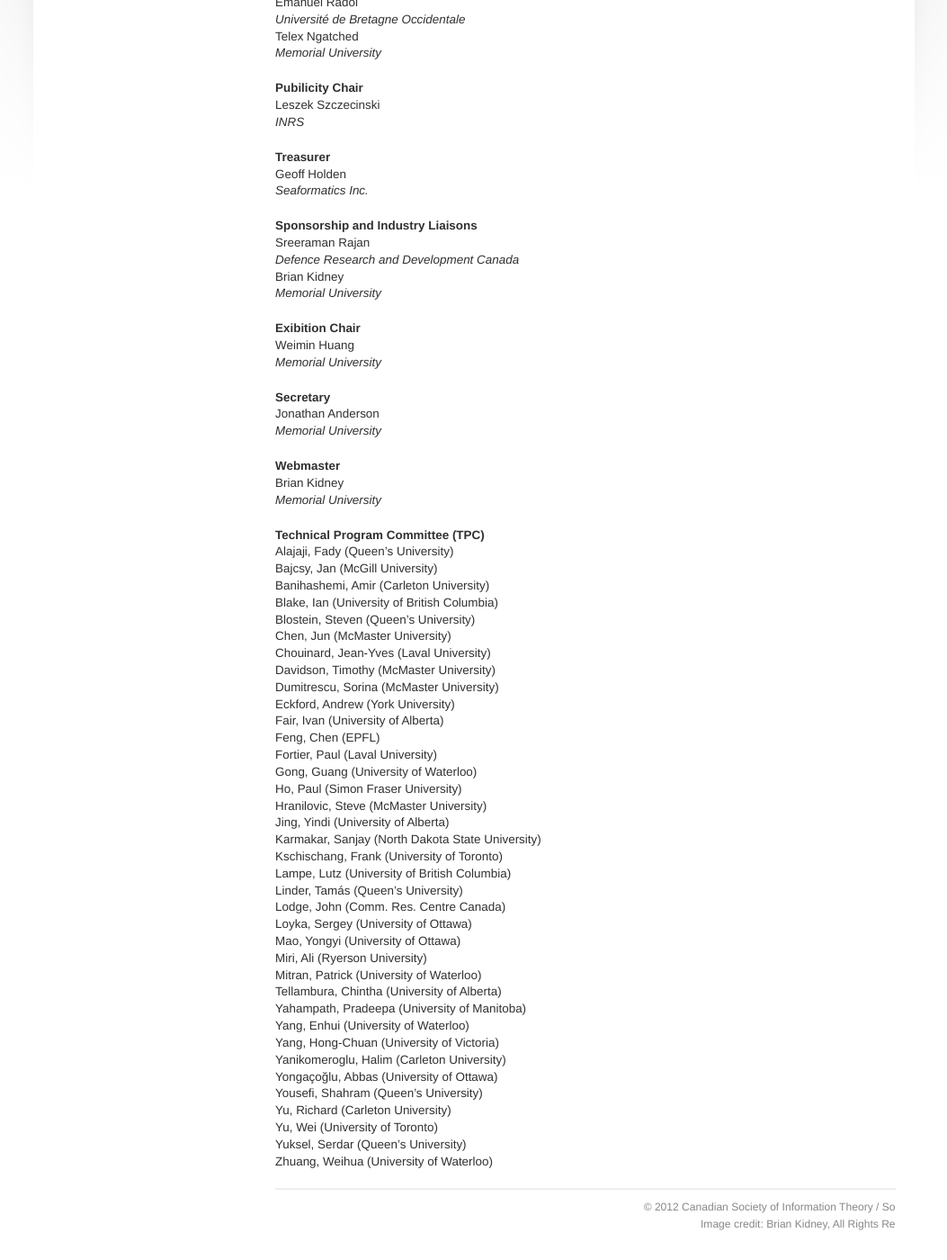
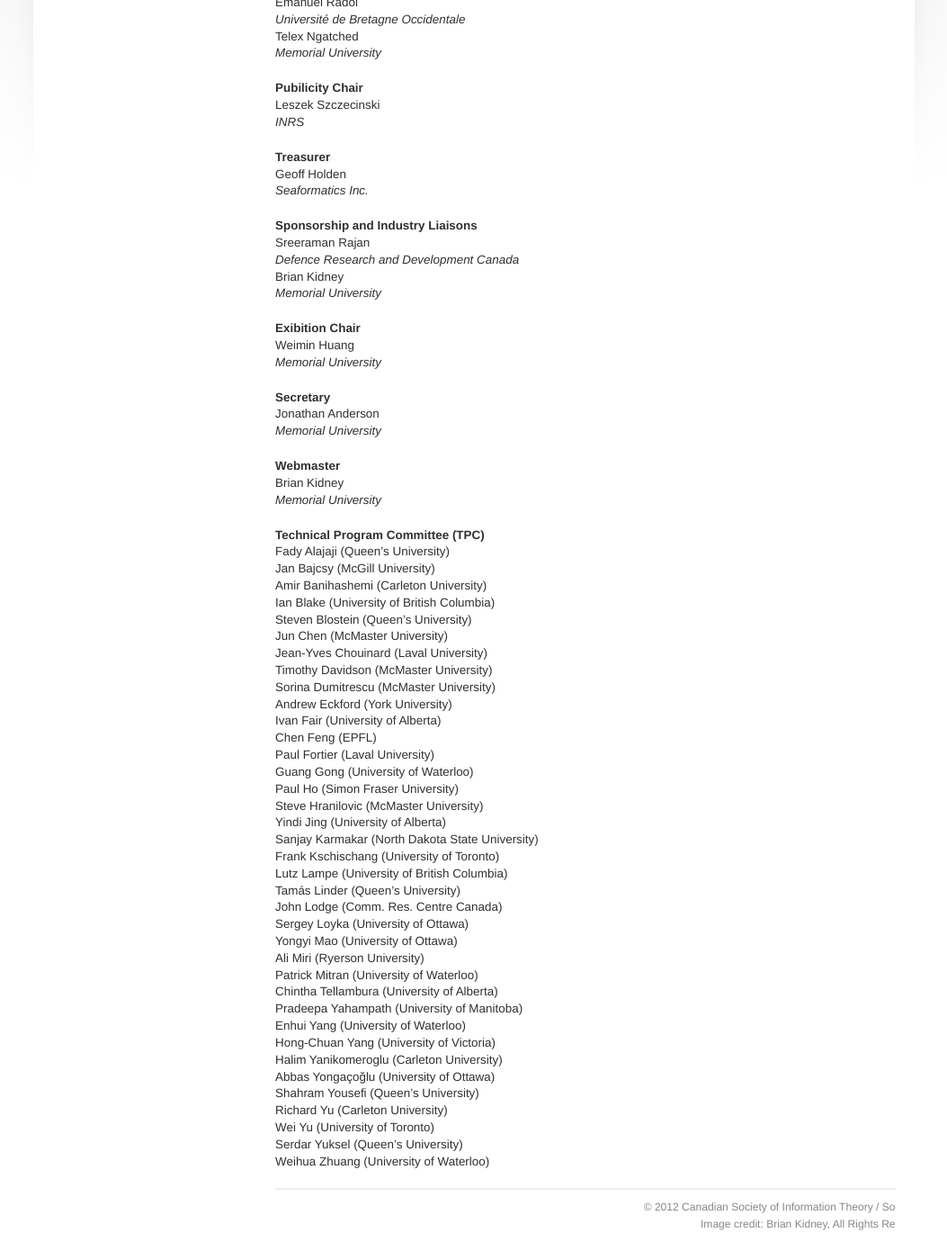
Before and after one commit to bkidney/CWIT2015, a Jekyll site: the page built from organizers.html, in a window 1280 px wide and 1400 px high, scrolled down 856 px. Shown: the whole window at 90% size, without its empty margins (114-1167 px from the left). Built offline with Jekyll 4.4.1, drawn with Linux system fonts in a browser that asks for light colours.

Commit message:
Updates TPC and changes order of names.

```diff
--- a/organizers.html
+++ b/organizers.html
@@ -70,41 +70,41 @@ layout: default
 
                     <p>
                       <b>Technical Program Committee (TPC)</b><br/>
-                        Alajaji, Fady (Queen’s University) <br/>
-                        Bajcsy, Jan (McGill University)<br/>
-                        Banihashemi, Amir (Carleton University)<br/>
-                        Blake, Ian (University of British Columbia) <br/>
-                        Blostein, Steven (Queen’s University)<br/>
-                        Chen, Jun (McMaster University)<br/>
-                        Chouinard, Jean-Yves (Laval University) <br/>
-                        Davidson, Timothy (McMaster University)<br/>
-                        Dumitrescu, Sorina (McMaster University)<br/>
-                        Eckford, Andrew (York University)<br/>
-                        Fair, Ivan (University of Alberta)<br/>
-                        Feng, Chen (EPFL)<br/>
-                        Fortier, Paul (Laval University) <br/>
-                        Gong, Guang (University of Waterloo)<br/>
-                        Ho, Paul (Simon Fraser University)<br/>
-                        Hranilovic, Steve (McMaster University)<br/>
-                        Jing, Yindi (University of Alberta)<br/>
-                        Karmakar, Sanjay (North Dakota State University)<br/>
-                        Kschischang, Frank (University of Toronto)<br/>
-                        Lampe, Lutz (University of British Columbia) <br/>
-                        Linder, Tamás (Queen’s University) <br/>
-                        Lodge, John (Comm. Res. Centre Canada) <br/>
-                        Loyka, Sergey (University of Ottawa) <br/>
-                        Mao, Yongyi (University of Ottawa)<br/>
-                        Miri, Ali (Ryerson University) <br/>
-                        Mitran, Patrick (University of Waterloo) <br/>
-                        Tellambura, Chintha (University of Alberta)<br/>
-                        Yahampath, Pradeepa (University of Manitoba)<br/>
-                        Yang, Enhui (University of Waterloo) <br/>
-                        Yang, Hong-Chuan (University of Victoria)<br/>
-                        Yanikomeroglu, Halim (Carleton University) <br/>
-                        Yongaçoğlu, Abbas (University of Ottawa) <br/>
-                        Yousefi, Shahram (Queen’s University)<br/>
-                        Yu, Richard (Carleton University)<br/>
-                        Yu, Wei (University of Toronto) <br/>
-                        Yuksel, Serdar (Queen’s University)<br/>
-                        Zhuang, Weihua (University of Waterloo)<br/>
-                      </p>
+                        Fady Alajaji (Queen’s University) <br/>
+                        Jan Bajcsy (McGill University) <br/>
+                        Amir Banihashemi (Carleton University)<br/>
+                        Ian Blake (University of British Columbia) <br/>
+                        Steven Blostein (Queen’s University)<br/>
+                        Jun Chen (McMaster University)<br/>
+                        Jean-Yves Chouinard (Laval University) <br/>
+                        Timothy Davidson (McMaster University)<br/>
+                        Sorina Dumitrescu (McMaster University)<br/>
+                        Andrew Eckford (York University)<br/>
+                        Ivan Fair (University of Alberta)<br/>
+                        Chen Feng (EPFL)<br/>
+                        Paul Fortier (Laval University) <br/>
+                        Guang Gong (University of Waterloo)<br/>
+                        Paul Ho (Simon Fraser University)<br/>
+                        Steve Hranilovic (McMaster University)<br/>
+                        Yindi Jing (University of Alberta)<br/>
+                        Sanjay Karmakar (North Dakota State University)<br/>
+                        Frank Kschischang (University of Toronto)<br/>
+                        Lutz Lampe (University of British Columbia) <br/>
+                        Tamás Linder (Queen’s University) <br/>
+                        John Lodge (Comm. Res. Centre Canada) <br/>
+                        Sergey Loyka (University of Ottawa) <br/>
+                        Yongyi Mao (University of Ottawa)<br/>
+                        Ali Miri (Ryerson University) <br/>
+                        Patrick Mitran (University of Waterloo) <br/>
+                        Chintha Tellambura (University of Alberta)<br/>
+                        Pradeepa Yahampath (University of Manitoba)<br/>
+                        Enhui Yang (University of Waterloo) <br/>
+                        Hong-Chuan Yang (University of Victoria)<br/>
+                        Halim Yanikomeroglu (Carleton University) <br/>
+                        Abbas Yongaçoğlu (University of Ottawa) <br/>
+                        Shahram Yousefi (Queen’s University)<br/>
+                        Richard Yu (Carleton University)<br/>
+                        Wei Yu (University of Toronto) <br/>
+                        Serdar Yuksel (Queen’s University)<br/>
+                        Weihua Zhuang (University of Waterloo)<br/>
+                    </p>
```
